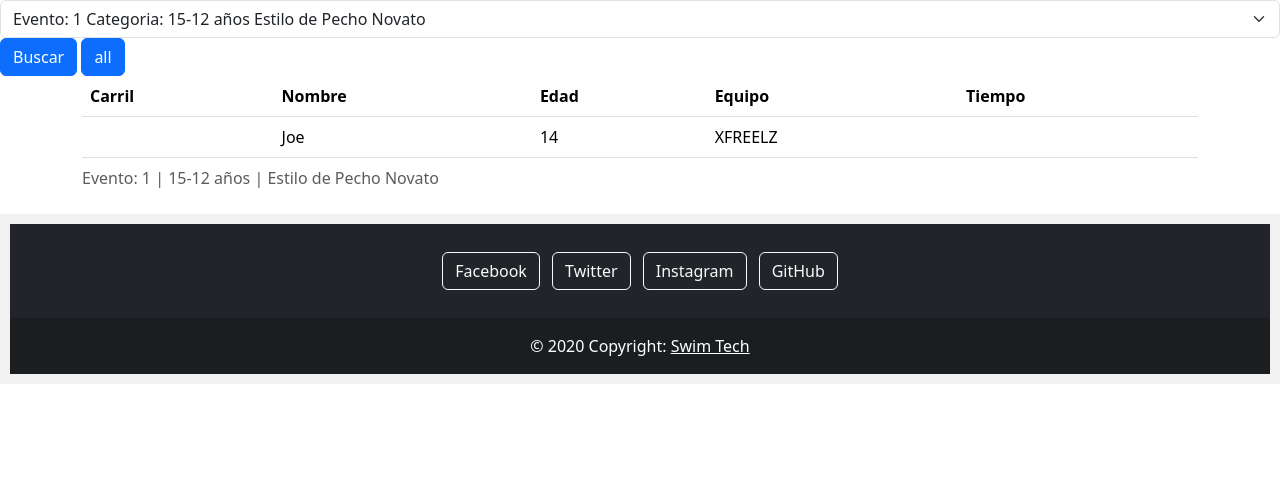
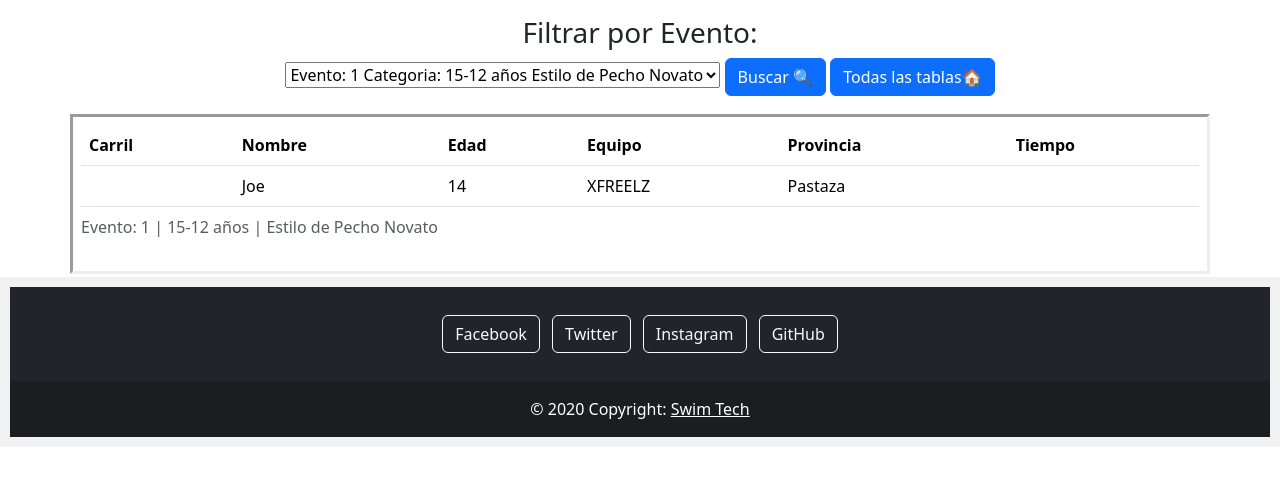
Before and after one commit to JorgeArguello1999/Spotec, a FastAPI app: page /tabla_juego in a window 1280 px wide. Shown: the part 155-641 px from the top of the page. Run offline with FastAPI, Linux system fonts and the light colour scheme; data comes from the database, SQL or seed files in the repository.

Commit message:
Filtro de tabla de juego funcionando, falta aun todo :c

```diff
--- a/WEB/Conectors/views.py
+++ b/WEB/Conectors/views.py
@@ -5,6 +5,7 @@ except:
 
 class vistas(database):
 
+    # Tablas de juego y categorias
     def lista_categorias(self):
         cur = self.conn.cursor()
         cur.execute("""
@@ -34,7 +35,7 @@ class vistas(database):
         cur.execute("""
         select informacion.idevento, informacion.categoria, estilos.nombre,
         juegos.serie, jugadores.nombres 'jnombres', jugadores.edad, equipos.nombre 'enombre',
-        jugadores.tiempo
+        jugadores.tiempo, provincias.nombre 'provincia'
 
         from informacion
         inner join estilos
@@ -45,16 +46,18 @@ class vistas(database):
         on juegos.idjugador = jugadores.idjugador
         inner join equipos
         on jugadores.idequipo = equipos.idequipo
+        inner join provincias
+        on equipos.idprovincia = provincias.idprovincia
         """)
         cur = cur.fetchall()
         return cur
 
-    def tabla_juego_categoria(self, categoria):
+    def tabla_juego_categoria(self, idevento):
         cur = self.conn.cursor()
         cur.execute(f"""
         select informacion.idevento, informacion.categoria, estilos.nombre,
         juegos.serie, jugadores.nombres 'jnombres', jugadores.edad, equipos.nombre 'enombre',
-        jugadores.tiempo
+        jugadores.tiempo, provincias.nombre 'provincia'
 
         from informacion
         inner join estilos
@@ -65,16 +68,19 @@ class vistas(database):
         on juegos.idjugador = jugadores.idjugador
         inner join equipos
         on jugadores.idequipo = equipos.idequipo
-        where categoria = {categoria}
+        inner join provincias
+        on equipos.idprovincia = provincias.idprovincia
+        where informacion.idevento = {idevento}
         """)
         cur = cur.fetchall()
         return cur
 
+    # Jugadores
     def listar_jugadores(self):
         cur = self.conn.cursor()
         cur.execute(f"""
         select jugadores.idjugador, jugadores.nombres, jugadores.edad, jugadores.fnacimiento,
-        jugadores.tiempo, equipos.nombre, provincias.nombre 'pnombre'
+        jugadores.tiempo, equipos.nombre, provincias.nombre 'pnombre', jugadores.cedula
         from jugadores
         inner join equipos
         on jugadores.idequipo = equipos.idequipo
--- a/WEB/routes/tabla_juego.py
+++ b/WEB/routes/tabla_juego.py
@@ -12,20 +12,24 @@ vista = vistas()
 # Configuramos el Conector
 templates = Jinja2Templates(directory="templates")
 
-@router.route('/tabla_juego', methods=['GET', 'POST'])
-async def tabla_juego(request: Request):
-    lista_categorias = vista.lista_categorias()
-    data = vista.tabla_juego()
+# @router.route('/tabla_juego', methods=['GET', 'POST'])
+@router.get('/tabla_juego')
+async def tabla_juego(request: Request, idevento: int = None):
 
-    form = await request.form()
-    try:
-        lista_categorias= vista.lista_categorias_fill(form['select'])
+    lista = vista.tabla_juego()
+
+    if idevento == None:
+        out = vista.lista_categorias()
+        data = vista.tabla_juego()
+        print("Todas las tablas")
+    else:
+        out = vista.lista_categorias_fill(idevento)
+        data = vista.tabla_juego_categoria(idevento)
         print("Usando el buscador")
-    except:
-        print("Todas las tablas")
 
     return templates.TemplateResponse('tabla_juego.html', {
         "request": request,
-        "lista_categorias": lista_categorias,
-        "data": data
+        "lista_categorias": out,
+        "data": data,
+        "lista": lista
     })
--- /dev/null
+++ b/WEB/static/global.css
@@ -0,0 +1,13 @@
+.buscar{
+    display: fixed;
+    align-items: center;
+    text-align: center;
+    margin: 1em;
+}
+
+.tabla{
+    border-style: inset;
+    margin-top: 2.5px;
+    margin-bottom: 2.5px;
+    padding: 0.5em;
+}
--- a/WEB/templates/tabla_juego.html
+++ b/WEB/templates/tabla_juego.html
@@ -2,19 +2,21 @@
 {% block title %} Tablas {% endblock %}
 {% block content %}
 
+<link href="{{ url_for('static', path='global.css') }}" rel="stylesheet">
+
 <div class="buscar">
-  <form action="/tabla_juego" method="POST">
-
-    <select class="form-select" name="select">
-      {% for valor in lista_categorias %}
+  <h3>Filtrar por Evento:</h3>
+  <form action="/tabla_juego" method="GET">
+    <select class="" name="idevento">
+      {% for valor in lista %}
       <option value="{{ valor.idevento }}">Evento: {{ valor.idevento }} Categoria: {{ valor.categoria }} {{ valor.nombre }}</option>
       {% endfor %}
     </select>
 
-    <input type="submit" class="btn btn-primary" value="Buscar">
-    <input type="submit" class="btn btn-primary" name="all" value="all">
+    <input type="submit" class="btn btn-primary" value="Buscar 🔍">
+    <a class="btn btn-primary" href="/tabla_juego">Todas las tablas🏠</a>
+  </form>
 
-  </form>
 </div>
 
 <div class="container">
@@ -32,6 +34,7 @@
           <th scope="col">Nombre</th>
           <th scope="col">Edad</th>
           <th scope="col">Equipo</th>
+          <th scope="col">Provincia</th>
           <th scope="col">Tiempo</th>
         </tr>
       </thead>
@@ -42,6 +45,7 @@
           <td>{{ key.jnombres }}</td>
           <td>{{ key.edad }}</td>
           <td>{{ key.enombre }}</td>
+          <td>{{ key.provincia }}</td>
           <td>{{ key.tiempo}}</td>
         </tr>
       </tbody>
```
Also changed, not shown: WEB/templates/jugadores.html (+19 -0 lines), WEB/Conectors/consultas.py (line endings or trailing spaces).
